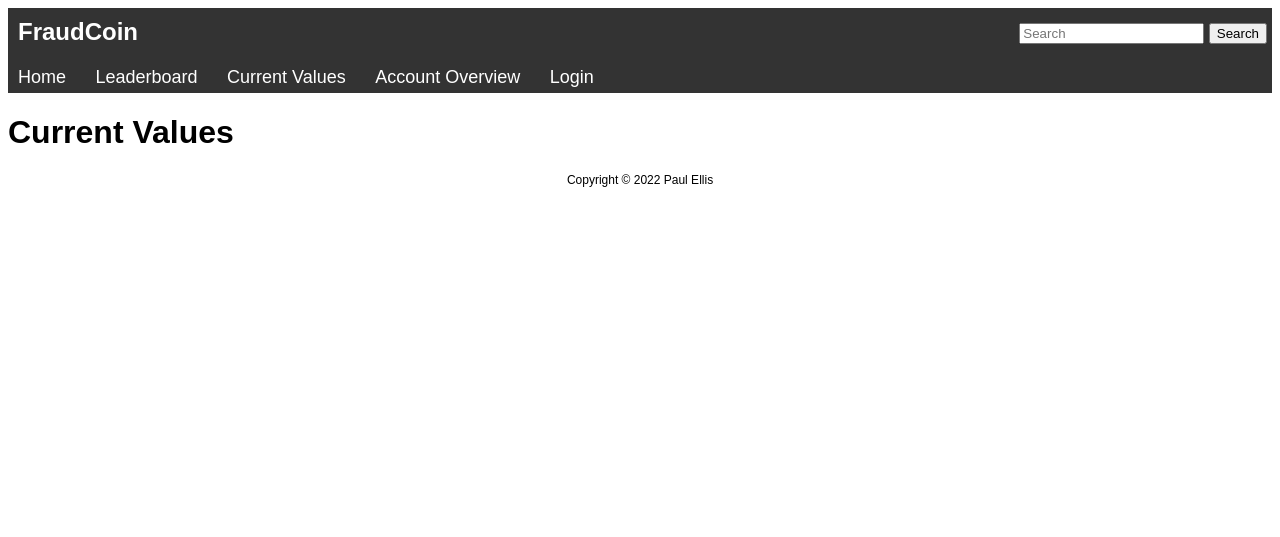
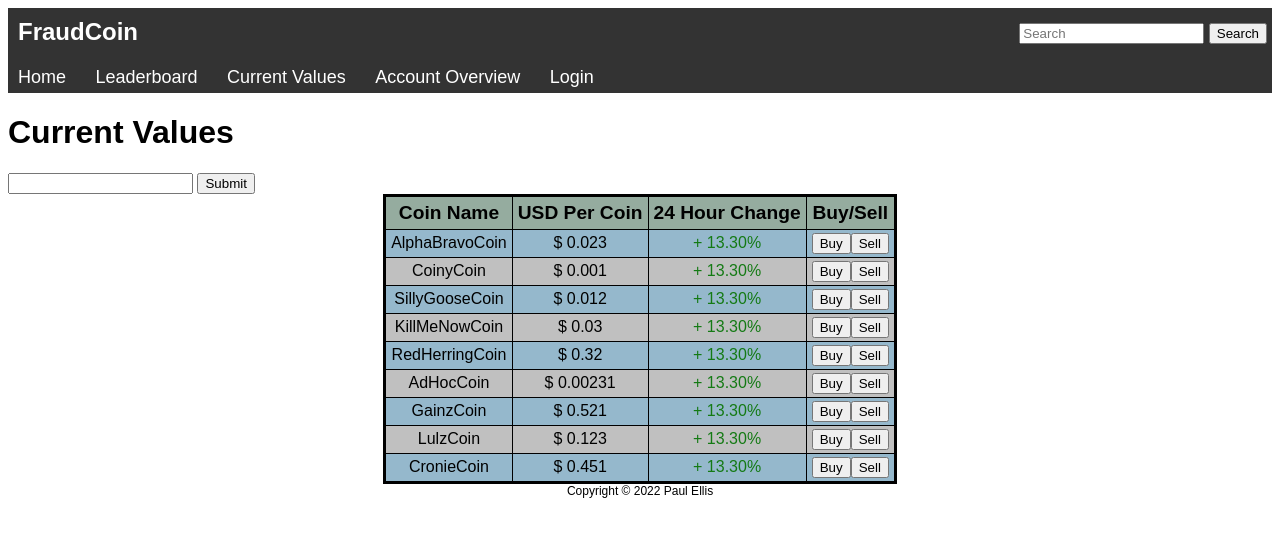
Before and after one commit to PaulEllis2001/CS401-Website, a PHP site: page /currentValues.php in a window 1280 px wide. Shown: the top 537 px of the page. Run offline with PHP 8.4, Linux system fonts and the light colour scheme.

Commit message:
Implemented Leaderboard and Current Values Pages

```diff
--- a/css/style.css
+++ b/css/style.css
@@ -219,3 +219,10 @@ tr:nth-child(odd){
 .login_button{
     width:fit-content;
 }
+
+.column_box{
+    display: flex;
+    flex-direction: column;
+    justify-content:center;
+    align-items:flex-start;
+}
--- a/currentValues.php
+++ b/currentValues.php
@@ -2,6 +2,80 @@
 
 <div>
     <h1>Current Values</h1>
+    <div>
+        <div class="search">
+            <form method="GET" action="handlers/values_search_handler.php">
+                <input type="text">
+                <input type="submit">
+            </form>
+        </div>
+        <div class="center_content">
+            <table>
+                <thead>
+                    <th>Coin Name</th>
+                    <th>USD Per Coin</th>
+                    <th>24 Hour Change</th>
+                    <th>Buy/Sell</th>
+                </thead>
+                <tbody>
+                    <tr>
+                        <td>AlphaBravoCoin</td>
+                        <td>$ 0.023</td>
+                        <td class="positive">+ 13.30%</td>
+                        <td><button>Buy</button><button>Sell</button></td>
+                    </tr>
+                    <tr>
+                        <td>CoinyCoin</td>
+                        <td>$ 0.001</td>
+                        <td class="positive">+ 13.30%</td>
+                        <td><button>Buy</button><button>Sell</button></td>
+                    </tr>
+                    <tr>
+                        <td>SillyGooseCoin</td>
+                        <td>$ 0.012</td>
+                        <td class="positive">+ 13.30%</td>
+                        <td><button>Buy</button><button>Sell</button></td>
+                    </tr>
+                    <tr>
+                        <td>KillMeNowCoin</td>
+                        <td>$ 0.03</td>
+                        <td class="positive">+ 13.30%</td>
+                        <td><button>Buy</button><button>Sell</button></td>
+                    </tr>
+                    <tr>
+                        <td>RedHerringCoin</td>
+                        <td>$ 0.32</td>
+                        <td class="positive">+ 13.30%</td>
+                        <td><button>Buy</button><button>Sell</button></td>
+                    </tr>
+                    <tr>
+                        <td>AdHocCoin</td>
+                        <td>$ 0.00231</td>
+                        <td class="positive">+ 13.30%</td>
+                        <td><button>Buy</button><button>Sell</button></td>
+                    </tr>
+                    <tr>
+                        <td>GainzCoin</td>
+                        <td>$ 0.521</td>
+                        <td class="positive">+ 13.30%</td>
+                        <td><button>Buy</button><button>Sell</button></td>
+                    </tr>
+                    <tr>
+                        <td>LulzCoin</td>
+                        <td>$ 0.123</td>
+                        <td class="positive">+ 13.30%</td>
+                        <td><button>Buy</button><button>Sell</button></td>
+                    </tr>
+                    <tr>
+                        <td>CronieCoin</td>
+                        <td>$ 0.451</td>
+                        <td class="positive">+ 13.30%</td>
+                        <td><button>Buy</button><button>Sell</button></td>
+                    </tr>
+                </tbody>
+            </table>
+        </div>
+    </div>
 </div>
 
 
--- /dev/null
+++ b/handlers/values_search_handler.php
@@ -0,0 +1,4 @@
+<?php
+
+header("Location: ../searchResults.php", true, 302);
+die();
```
Also changed, not shown: leaderboard.php (+64 -1 lines).
